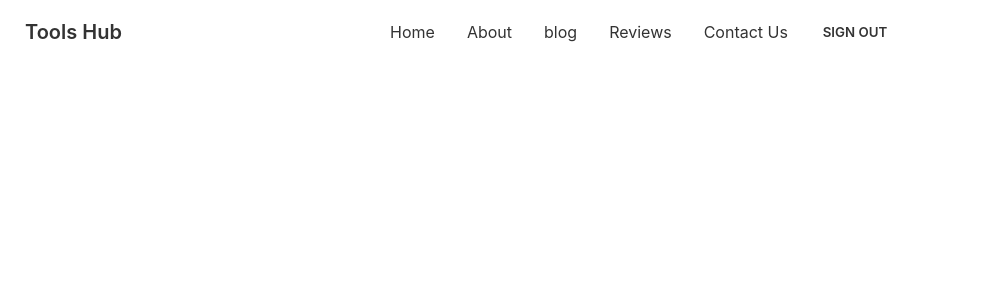
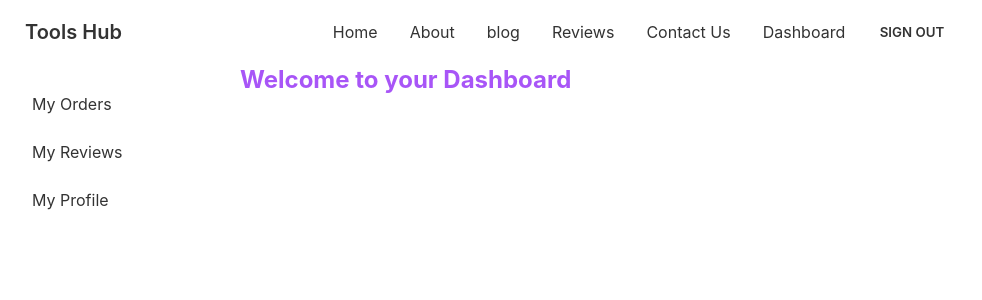
Before and after one commit to Roctim17/Tools-Hub-Client, a React (Create React App) app: page /dashboard in a window 1280 px wide. Shown: the top 300 px of the page, without its empty margins (0-982 px from the left). Built offline with nearby package versions, Linux system fonts and the light colour scheme; no server answers; sample sign-in values are in the browser's storage.

Commit message:
add dashboard

```diff
--- a/src/App.js
+++ b/src/App.js
@@ -4,6 +4,7 @@ import { ToastContainer } from 'react-toastify';
 import 'react-toastify/dist/ReactToastify.css';
 import './App.css';
 import Header from './Components/Header';
+import Dashboard from './Dashboard/Dashboard';
 import Home from './pages/Home/Home';
 import Login from './pages/Login/Login';
 import RequireAuth from './pages/Login/RequireAuth';
@@ -23,6 +24,11 @@ function App() {
             <Purchase></Purchase>
           </RequireAuth>
         }></Route>
+        <Route path='/dashboard' element={
+          <RequireAuth>
+            <Dashboard></Dashboard>
+          </RequireAuth>
+        }></Route>
         <Route path='/login' element={<Login></Login>}></Route>
         <Route path='/signup' element={<Signup></Signup>}></Route>
       </Routes>
--- a/src/Components/Header.js
+++ b/src/Components/Header.js
@@ -17,6 +17,9 @@ const Header = () => {
         <li><Link to="/blog">blog</Link></li>
         <li><Link to="/reviews">Reviews</Link></li>
         <li><Link to="/contact">Contact Us </Link> </li>
+        {
+            user && <li><Link to="/dashboard">Dashboard</Link></li>
+        }
         <li>{user ? <button className="btn btn-ghost" onClick={logout}>Sign Out</button> : <Link to="/login">Login</Link>}</li>
     </>
     return (
--- /dev/null
+++ b/src/Dashboard/Dashboard.js
@@ -0,0 +1,29 @@
+import React from 'react';
+import { Link, Outlet } from 'react-router-dom';
+
+
+const Dashboard = () => {
+    return (
+        <div className="drawer drawer-mobile">
+            <input id="dashboard-sidebar" type="checkbox" className="drawer-toggle" />
+            <div className="drawer-content">
+                <h3 className='text-2xl font-bold text-purple-500'>Welcome to your Dashboard</h3>
+                <Outlet></Outlet>
+
+
+            </div>
+            <div className="drawer-side">
+                <label htmlFor="dashboard-sidebar" className="drawer-overlay"></label>
+                <ul className="menu p-4 overflow-y-auto w-60 bg-base-100 text-base-content">
+
+                    <li><Link to='/orders'>My Orders</Link></li>
+                    <li><Link to='/dashboard/review'>My Reviews</Link></li>
+                    <li><Link to='/dashboard/profile'>My Profile</Link></li>
+                </ul>
+
+            </div>
+        </div>
+    );
+};
+
+export default Dashboard;
--- a/src/pages/Tools.js
+++ b/src/pages/Tools.js
@@ -1,15 +1,16 @@
-import React, { useEffect, useState } from 'react';
+import Loading from '../Components/Loading'
+import { useQuery } from 'react-query';
 import SingleTools from '../Components/SingleTools';
 // import Purchase from './Purchase';
 
 const Tools = () => {
-    const [products, setProducts] = useState([]);
-    const [tools, setTools] = useState(null);
-    useEffect(() => {
-        fetch('http://localhost:5000/product')
-            .then(res => res.json())
-            .then(data => setProducts(data))
-    }, [])
+    const { data: products, isLoading } = useQuery('product', () => fetch('http://localhost:5000/product')
+        .then(res => res.json())
+    )
+    if (isLoading) {
+        return <Loading></Loading>
+    }
+
     return (
         <div>
             <h1>Our product</h1>
@@ -18,7 +19,6 @@ const Tools = () => {
                     products.map(product => <SingleTools
                         key={product._id}
                         product={product}
-                        setTools={setTools}
                     ></SingleTools>)
                 }
 
```
